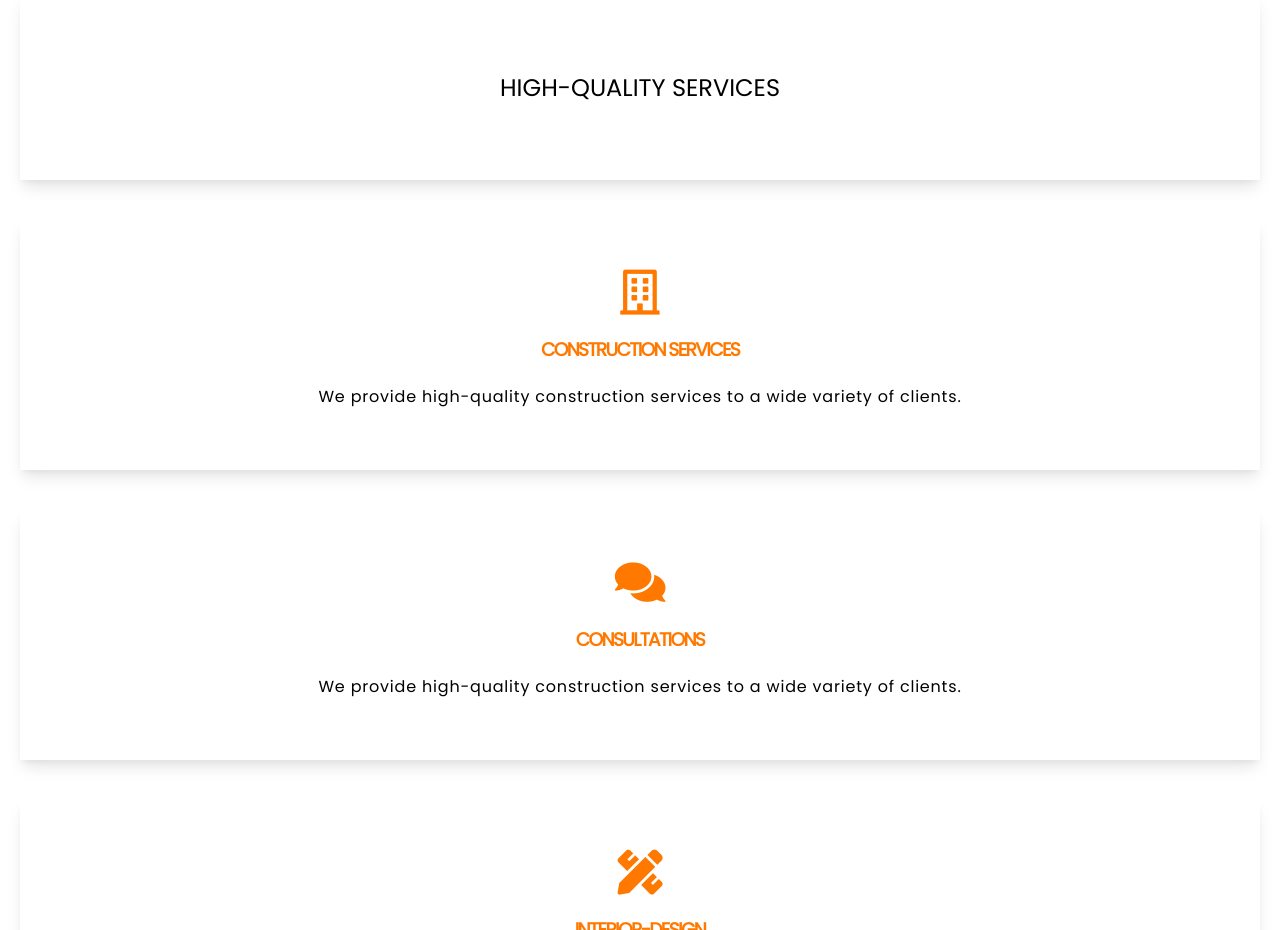
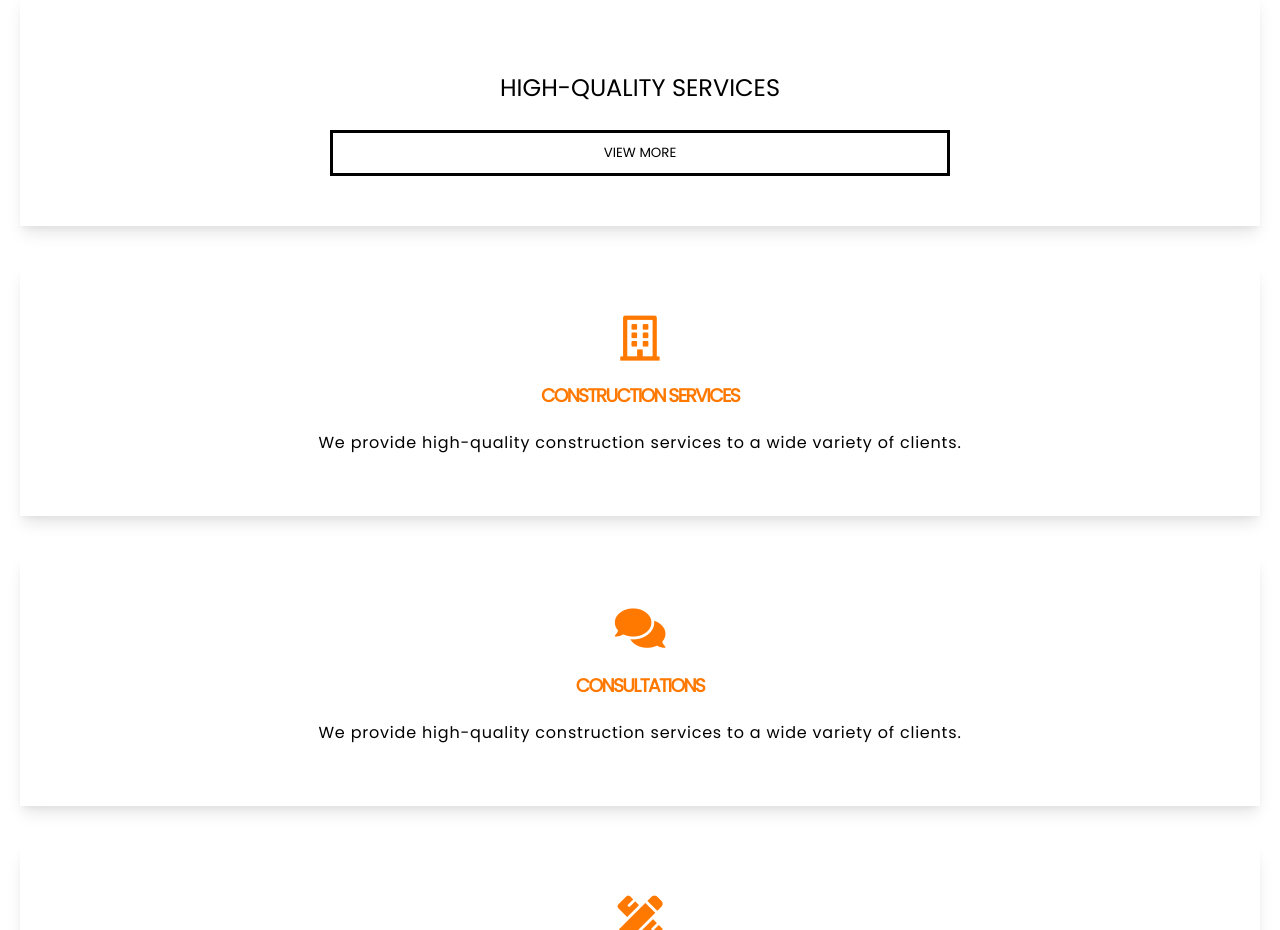
Before and after one commit to cerlans/Construction-Site-Redone, a React (Create React App) app: page / in a window 1280 px wide. Shown: the part 900-1830 px from the top of the page. Built offline with nearby package versions, Linux system fonts and the light colour scheme.

Commit message:
2 files modified

```diff
--- a/src/Content.js
+++ b/src/Content.js
@@ -6,6 +6,7 @@ function Content (){
     <section className='services'>
     <div className='card'>
     <h1>HIGH-QUALITY SERVICES</h1>
+    <button>View More</button>
     </div>
     <div className='card'>
         <div className='icon'>
--- a/src/style.css
+++ b/src/style.css
@@ -122,6 +122,14 @@ p {
 .services .card:first-child h1{
   padding:25px;
   font-weight:500;
+}
+.services .card:first-child button {
+  width:50%;
+  border:3px solid black;
+  text-transform:uppercase;
+  padding:10px;
+  cursor:pointer;
+  background:white;
 }
 .services .card {
 	width: 100%;
```
